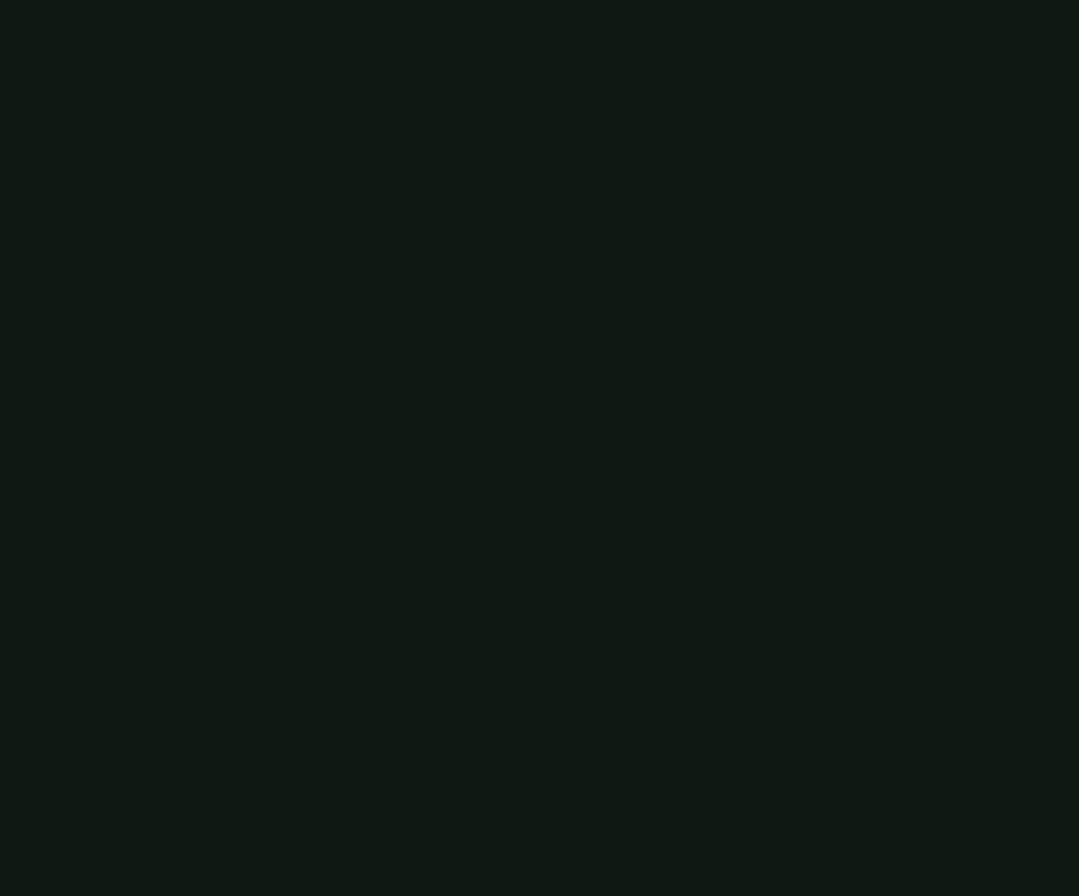
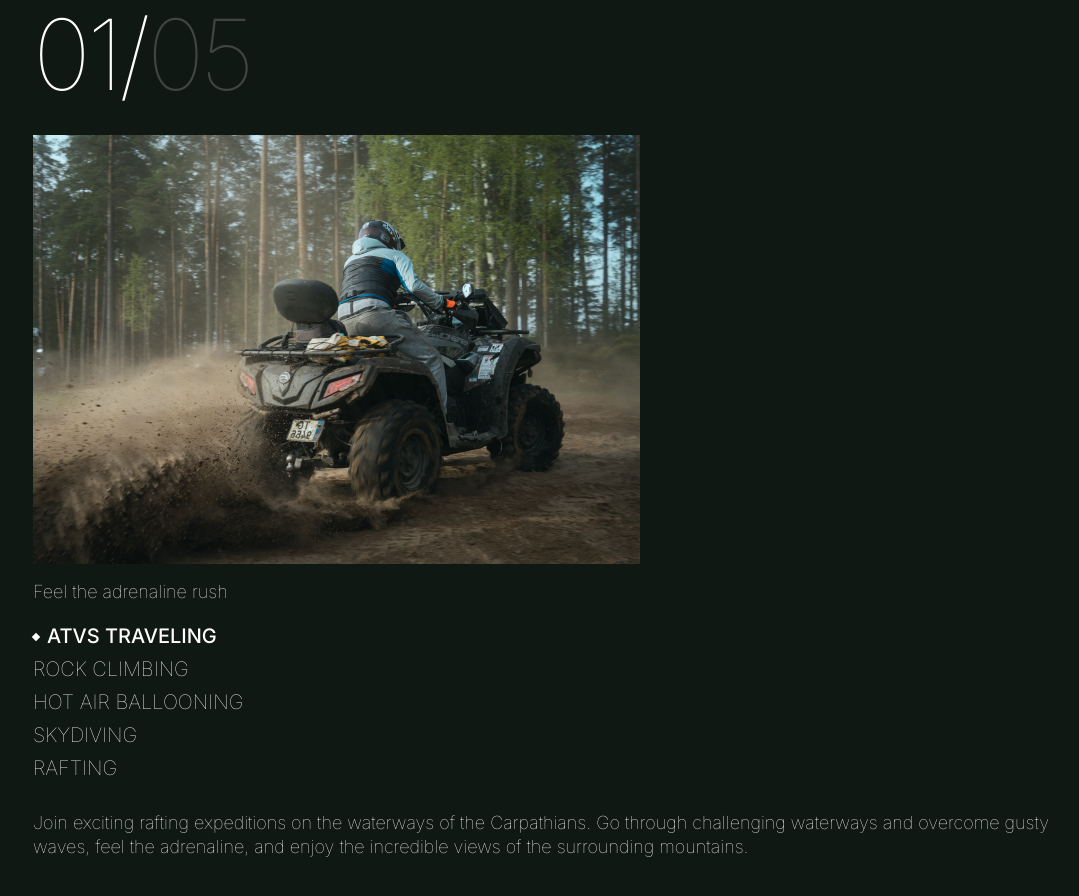
Before and after one commit to Veronikanos/carpTravel, a Next.js app: page / in a window 1280 px wide. Shown: the part 1720-2616 px from the top of the page, without its empty margins (79-1158 px from the left). Before the commit the page ends 1552 px from the top, so only its background shows below. Built offline with nearby package versions, Linux system fonts and the light colour scheme; a web font is replaced by a local one.

Commit message:
feat(services): layout for mobile with responsive images

```diff
--- a/src/app/globals.css
+++ b/src/app/globals.css
@@ -62,7 +62,7 @@ body {
 
 .header-2 {
   @apply text-[40px] leading-[56px] tracking-[-1.6px] uppercase font-thin
-  md:leading-none  md:text-[67px] md:tracking-[-2.68px] xl:text-[98px] xl:tracking-[-3.92px] max-w-xs xl:max-w-[646px]  xl:leading-[1.3] md:max-w-fit;
+  md:leading-none  md:text-[67px] md:tracking-[-2.68px] xl:text-[98px] xl:tracking-[-3.92px]  xl:leading-[1.3];
 }
 
 .text-style {
@@ -120,6 +120,27 @@ body {
   /* @apply pt-[105px] md:pt-[122px] xl:pt-[130px]; */
 }
 
+.services-list{
+    @apply text-xl font-extralight leading-[17px] uppercase;
+}
+
+.services-item__active{
+    position: relative;
+    @apply  font-medium;
+
+}
+.services-item__active::before{
+   content: '';
+position: relative;
+display: inline-block;
+width: 6px;
+height: 6px;
+background-color: white;
+margin-right: 8px;
+transform:translate(0, -50%) rotate(45deg);
+}
+
+
 @media screen and (min-width: 768px) {
   .button-hero::before,
   .button-hero::after {
--- a/src/components/About.tsx
+++ b/src/components/About.tsx
@@ -1,6 +1,4 @@
 import {FC} from 'react';
-import Image from 'next/image';
-import Link from 'next/link';
 
 const About: FC = () => {
   return (
@@ -38,9 +36,8 @@ const About: FC = () => {
             mountains.
           </p>
         </div>
-      </div> <p>text</p>
+      </div>
     </section>
-
   );
 };
 
--- a/src/components/Hero.tsx
+++ b/src/components/Hero.tsx
@@ -15,7 +15,7 @@ const Hero: FC = () => {
                 </span>
             </h1>
             <div className="md:-order-1 md:row-span-3 md:col-span-3 ">
-                <h2 className="header-2 first-line:font-medium mb-6 md:mb-[58px]">
+                <h2 className="header-2 first-line:font-medium mb-6 md:mb-[58px] max-w-xs  md:max-w-fit xl:max-w-[646px] ">
                 Uncover Carpathian's secrets
                 </h2>
 
--- a/src/components/Home.tsx
+++ b/src/components/Home.tsx
@@ -1,6 +1,6 @@
 import {FC} from 'react';
 import { Inter } from "next/font/google";
-import { About, Hero } from '.';
+import { About, Hero, Services } from '.';
 
 const inter = Inter({
   subsets: ["latin"],
@@ -12,6 +12,7 @@ const Home: FC = () => {
     <main className={`${inter.className} absolute top-0 left-0 right-0`}>
       <Hero />
       <About/>
+      <Services/>
     </main>
   );
 };
--- /dev/null
+++ b/src/components/Services.tsx
@@ -0,0 +1,40 @@
+import Image from 'next/image';
+import {FC} from 'react';
+
+const Services: FC = () => {
+  return (
+    <section>
+      <div className="padding-x services-section">
+        <div className="padding-y ">
+          <h2 className='header-2 mb-[24px] md:mb-0'>We <span className='font-medium'>offer</span></h2>
+          <div className='header-2 ml-auto'>01/<span className='text-light-transparent'>05</span></div>
+
+         <div className='my-[16px] max-w-[463px] md:max-w-[463px] xl:max-w-[607px]'>
+         <Image
+      src="/atvs.jpg"
+    width={607}
+    height={429}
+    sizes="(max-width: 320px) 280px, (max-width: 768px) 463px, (max-width: 1280px) 607px"
+    alt="Picture of the author"
+    layout="responsive"
+
+    />
+         </div>
+         <p className='mb-[24px]'>Feel the adrenaline rush</p>
+<ul className='mb-[34px] services-list flex flex-col gap-[16px]'>
+    <li className='services-item__active'>ATVs Traveling</li>
+    <li>Rock climbing</li>
+    <li>Hot air ballooning</li>
+    <li>Skydiving</li>
+    <li>Rafting</li>
+</ul>
+<p>Join exciting rafting expeditions on the waterways of the Carpathians. Go through challenging waterways and overcome gusty waves, feel the adrenaline, and enjoy the incredible views of the surrounding mountains.</p>
+
+
+        </div>
+      </div>
+    </section>
+  );
+};
+
+export default Services;
--- a/src/components/index.ts
+++ b/src/components/index.ts
@@ -2,5 +2,6 @@ import Hero from './Hero';
 import Header from './Header';
 import Home from './Home';
 import About from './About';
+import Services from './Services';
 
-export {Home, Header, Hero, About};
+export {Home, Header, Hero, About, Services};
--- a/tailwind.config.ts
+++ b/tailwind.config.ts
@@ -15,6 +15,7 @@ module.exports = {
       colors: {
         'dark-color': '#0F1812',
         'light-color': '#FFFFFF',
+        'light-transparent': 'rgba(255, 255, 255, 0.20)'
         // "primary-blue": {
         //   DEFAULT:" rgba(1, 10, 5, 0.75)",
         //   // 100: "#F5F8FF",
```
Also changed, not shown: public/atvs.jpg (added).
